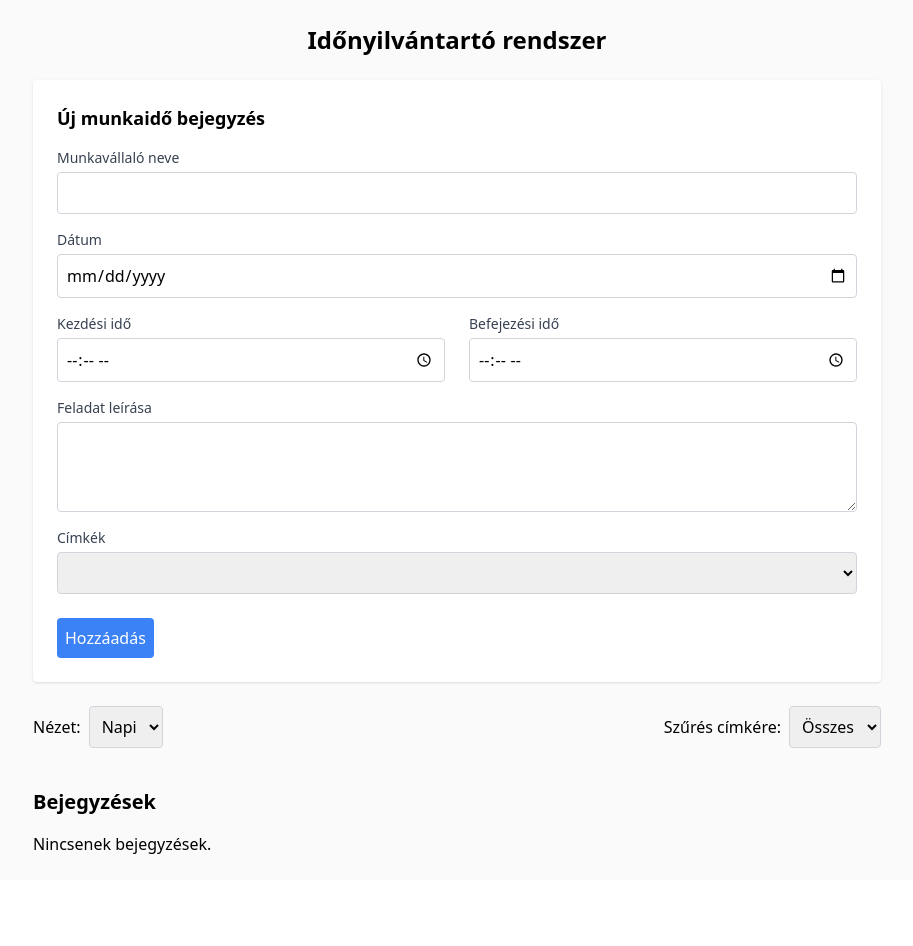
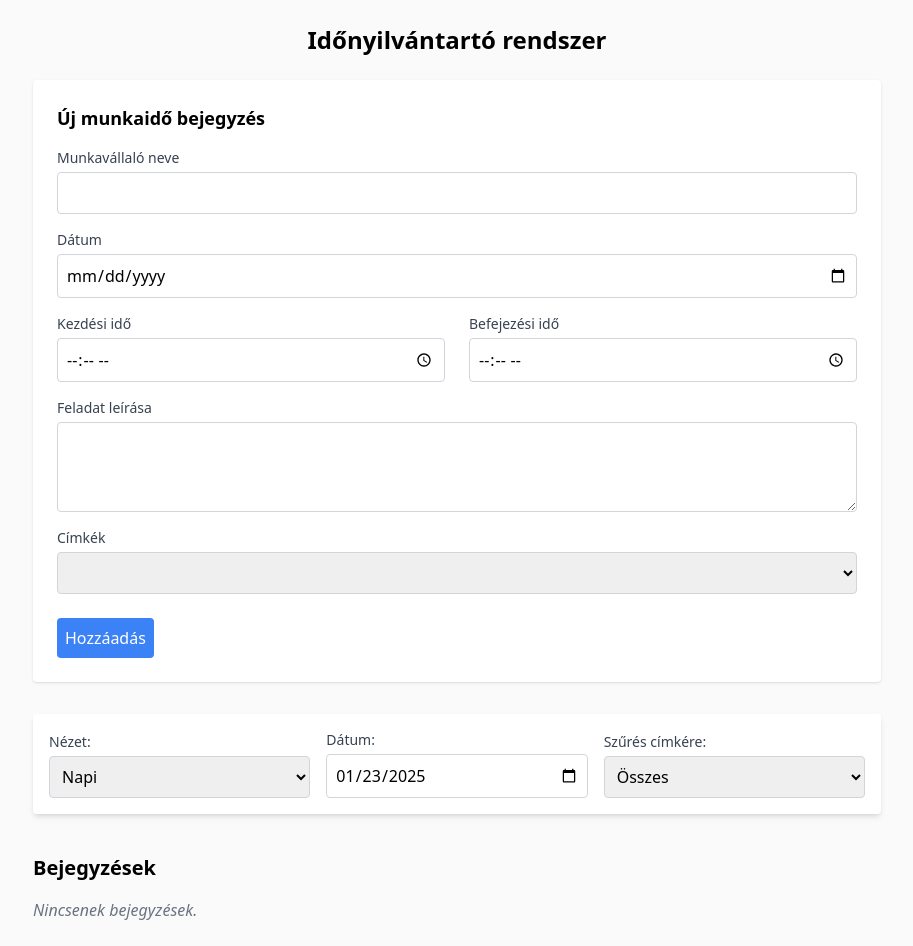
Before and after one commit to davidvasadi/my-time-tracker, a Vue app: page / in a window 1280 px wide. Shown: the whole page, without its empty margins (183-1096 px from the left). Before the commit the page ends 880 px from the top, so only its background shows below. Built offline with nearby package versions, Linux system fonts and the light colour scheme.

Commit message:
domain updated

```diff
--- a/src/App.vue
+++ b/src/App.vue
@@ -1,13 +1,20 @@
 <template>
-  <div class="bg-zinc-50">
-    <div class="max-w-4xl mx-auto p-6 bg-zinc-50">
-      <h1 class="text-2xl font-bold mb-6 flex justify-center">Időnyilvántartó rendszer</h1>
-      <TimeEntryForm @submit="handleFormSubmit" ref="entryForm" :isEdit="isEdit" :entry="currentEntry" />
-      <!-- Nézet kiválasztása && Szűrés címkére-->
-      <div class="flex items-center justify-between">
-        <!-- Nézet kiválasztása -->
-        <div class="mt-6 mb-4">
-          <label for="viewType" class="mr-2">Nézet:</label>
+  <div class="bg-zinc-50 min-h-screen">
+    <div class="max-w-4xl mx-auto p-6">
+      <h1 class="text-2xl font-bold mb-6 text-center">Időnyilvántartó rendszer</h1>
+
+      <!-- Űrlap -->
+      <TimeEntryForm
+        @submit="handleFormSubmit"
+        ref="entryForm"
+        :isEdit="isEdit"
+        :entry="currentEntry"
+      />
+
+      <!-- Szűrés -->
+      <div class="bg-white p-4 rounded shadow-md mt-8 flex flex-col md:flex-row gap-4 md:items-end md:justify-between">
+        <div class="flex flex-col w-full md:w-1/3">
+          <label for="viewType" class="text-sm font-medium text-gray-700 mb-1">Nézet:</label>
           <select v-model="viewType" id="viewType" class="p-2 border border-gray-300 rounded">
             <option value="daily">Napi</option>
             <option value="weekly">Heti</option>
@@ -15,9 +22,18 @@
           </select>
         </div>
 
-        <!-- Szűrés címkére -->
-        <div class="mt-6 mb-4">
-          <label for="tagFilter" class="mr-2">Szűrés címkére:</label>
+        <div class="flex flex-col w-full md:w-1/3">
+          <label for="selectedDate" class="text-sm font-medium text-gray-700 mb-1">Dátum:</label>
+          <input
+            type="date"
+            v-model="selectedDate"
+            id="selectedDate"
+            class="p-2 border border-gray-300 rounded"
+          />
+        </div>
+
+        <div class="flex flex-col w-full md:w-1/3">
+          <label for="tagFilter" class="text-sm font-medium text-gray-700 mb-1">Szűrés címkére:</label>
           <select v-model="tagFilter" id="tagFilter" class="p-2 border border-gray-300 rounded">
             <option value="">Összes</option>
             <option value="projekt">Projekt</option>
@@ -25,35 +41,53 @@
           </select>
         </div>
       </div>
+
       <!-- Bejegyzések -->
-      <div class="mt-6">
-        <h2 class="text-xl font-semibold">Bejegyzések</h2>
-        <div v-if="Object.keys(filteredEntries).length === 0" class="mt-4 ">
-          <p>Nincsenek bejegyzések.</p>
-        </div>
-        <div v-for="(userEntries, userName) in filteredEntries" :key="userName" class="mb-4 bg-white rounded-2xl">
-          <div v-for="(entry, index) in userEntries" :key="index" class="border p-4 mt-2 rounded">
-            <p><strong>Munkavállaló neve:</strong> {{ entry.userName }}</p>
-            <p><strong>Dátum:</strong> {{ entry.date }}</p>
-            <p><strong>Kezdési idő:</strong> {{ entry.startTime }}</p>
-            <p><strong>Befejezési idő:</strong> {{ entry.endTime }}</p>
-            <p><strong>Feladat leírása:</strong> {{ entry.taskDescription }}</p>
-            <p><strong>Címkék:</strong> <span v-if="entry.tags.length">{{ entry.tags }}</span><span v-else>Nincsenek
-                címkék.</span></p>
-            <button @click="editEntry(entry, userName, index)"
-              class="mt-2 bg-yellow-500 hover:bg-yellow-700 text-white p-2 rounded">Módosítás</button>
-            <button @click="deleteEntry(userName, index)"
-              class="mt-2 mx-2 bg-red-500 hover:bg-red-700 text-white p-2 rounded">Törlés</button>
+      <div class="mt-10">
+        <h2 class="text-xl font-semibold mb-4">Bejegyzések</h2>
+        <div v-if="filteredEntries.length === 0" class="text-gray-500 italic">Nincsenek bejegyzések.</div>
+        <div
+          v-for="(entry, index) in filteredEntries"
+          :key="index"
+          class="mb-4 bg-white rounded-2xl border p-4 shadow-sm"
+        >
+          <p><strong>Munkavállaló neve:</strong> {{ entry.userName }}</p>
+          <p><strong>Dátum:</strong> {{ entry.date }}</p>
+          <p><strong>Kezdési idő:</strong> {{ entry.startTime }}</p>
+          <p><strong>Befejezési idő:</strong> {{ entry.endTime }}</p>
+          <p><strong>Feladat leírása:</strong> {{ entry.taskDescription }}</p>
+          <p>
+            <strong>Címkék:</strong>
+            <span v-if="entry.tags.length">{{ entry.tags }}</span>
+            <span v-else class="text-gray-500 italic">Nincsenek címkék</span>
+          </p>
+          <div class="mt-3 flex flex-wrap gap-2">
+            <button
+              @click="editEntry(entry, entry.userName, entry.originalIndex)"
+              class="bg-yellow-500 hover:bg-yellow-600 text-white px-4 py-1 rounded"
+            >
+              Módosítás
+            </button>
+            <button
+              @click="deleteEntry(entry.userName, entry.originalIndex)"
+              class="bg-red-500 hover:bg-red-600 text-white px-4 py-1 rounded"
+            >
+              Törlés
+            </button>
           </div>
         </div>
       </div>
 
-      <!-- MyStatistics komponens -->
-      <MyStatistics :entries="filteredEntries" v-if="filteredEntries && Object.keys(filteredEntries).length" />
+      <!-- Statisztika -->
+      <MyStatistics :entries="aggregatedEntries" v-if="filteredEntries.length" class="mt-10" />
 
-      <!-- Értesítések (toast) -->
-      <div class="fixed top-0 right-0 p-4">
-        <div v-for="(toast, index) in toasts" :key="index" :class="['toast', toast.type]">
+      <!-- Toast üzenetek -->
+      <div class="fixed top-0 right-0 p-4 z-50">
+        <div
+          v-for="(toast, index) in toasts"
+          :key="index"
+          :class="['toast', toast.type]"
+        >
           {{ toast.message }}
           <button @click="removeToast(index)" class="ml-2 bg-transparent border-0 cursor-pointer">X</button>
         </div>
@@ -75,6 +109,7 @@ export default {
     return {
       entries: JSON.parse(localStorage.getItem('entries')) || {},
       viewType: 'daily',
+      selectedDate: new Date().toISOString().split('T')[0],
       tagFilter: '',
       toasts: [],
       isEdit: false,
@@ -85,29 +120,56 @@ export default {
   },
   computed: {
     filteredEntries() {
-      const filtered = {};
-      const today = new Date();
-      const todayString = today.toISOString().split('T')[0];
-      const startOfWeek = new Date(today);
-      startOfWeek.setDate(today.getDate() - today.getDay());
+      if (!this.selectedDate || isNaN(new Date(this.selectedDate).getTime())) return [];
+
+      const selected = new Date(this.selectedDate);
+      const selectedString = selected.toISOString().split('T')[0];
+
+      const startOfWeek = new Date(selected);
+      const dayOfWeek = selected.getDay();
+      startOfWeek.setDate(selected.getDate() - (dayOfWeek === 0 ? 6 : dayOfWeek - 1));
+
       const endOfWeek = new Date(startOfWeek);
       endOfWeek.setDate(startOfWeek.getDate() + 6);
 
+      const result = [];
+
       for (const userName in this.entries) {
         const userEntries = this.entries[userName];
+        userEntries.forEach((entry, index) => {
+          if (!entry.date) return;
+          const entryDate = new Date(entry.date);
+          if (isNaN(entryDate.getTime())) return;
 
-        filtered[userName] = userEntries.filter(entry => {
-          const entryDate = new Date(entry.date);
-          const isDateMatch =
-            (this.viewType === 'daily' && entry.date === todayString) ||
-            (this.viewType === 'weekly' && entryDate >= startOfWeek && entryDate <= endOfWeek) ||
-            (this.viewType === 'monthly' && entryDate.getMonth() === today.getMonth());
+          let isDateMatch = false;
+
+          if (this.viewType === 'daily') {
+            isDateMatch = entry.date === selectedString;
+          } else if (this.viewType === 'weekly') {
+            isDateMatch = entryDate >= startOfWeek && entryDate <= endOfWeek;
+          } else if (this.viewType === 'monthly') {
+            isDateMatch =
+              entryDate.getFullYear() === selected.getFullYear() &&
+              entryDate.getMonth() === selected.getMonth();
+          }
+
           const isTagMatch = this.tagFilter ? entry.tags === this.tagFilter : true;
 
-          return isDateMatch && isTagMatch;
+          if (isDateMatch && isTagMatch) {
+            result.push({ ...entry, userName, originalIndex: index });
+          }
         });
       }
-      return filtered;
+
+      return result;
+    },
+    aggregatedEntries() {
+      const result = {};
+      this.filteredEntries.forEach(entry => {
+        if (!result[entry.userName]) result[entry.userName] = [];
+        result[entry.userName].push(entry);
+      });
+      return result;
     },
   },
   methods: {
@@ -146,7 +208,7 @@ export default {
       this.addToast('Bejegyzés törölve!', 'error');
     },
     scrollToTop() {
-      window.scrollTo(0, 0);
+      window.scrollTo({ top: 0, behavior: 'smooth' });
     },
     addToast(message, type) {
       this.toasts.push({ message, type });
@@ -165,11 +227,9 @@ export default {
 .toast {
   @apply p-2 mb-2 rounded shadow-md;
 }
-
 .toast.success {
   @apply bg-green-100 text-green-800;
 }
-
 .toast.error {
   @apply bg-red-100 text-red-800;
 }
--- a/vue.config.js
+++ b/vue.config.js
@@ -2,6 +2,6 @@ const { defineConfig } = require('@vue/cli-service')
 module.exports = defineConfig({
   transpileDependencies: true,
   publicPath: process.env.NODE_ENV === 'production'
-  ? '/my-time-tracker/'
+  ? '/time-tracker/'
   : '/'
 })
```
